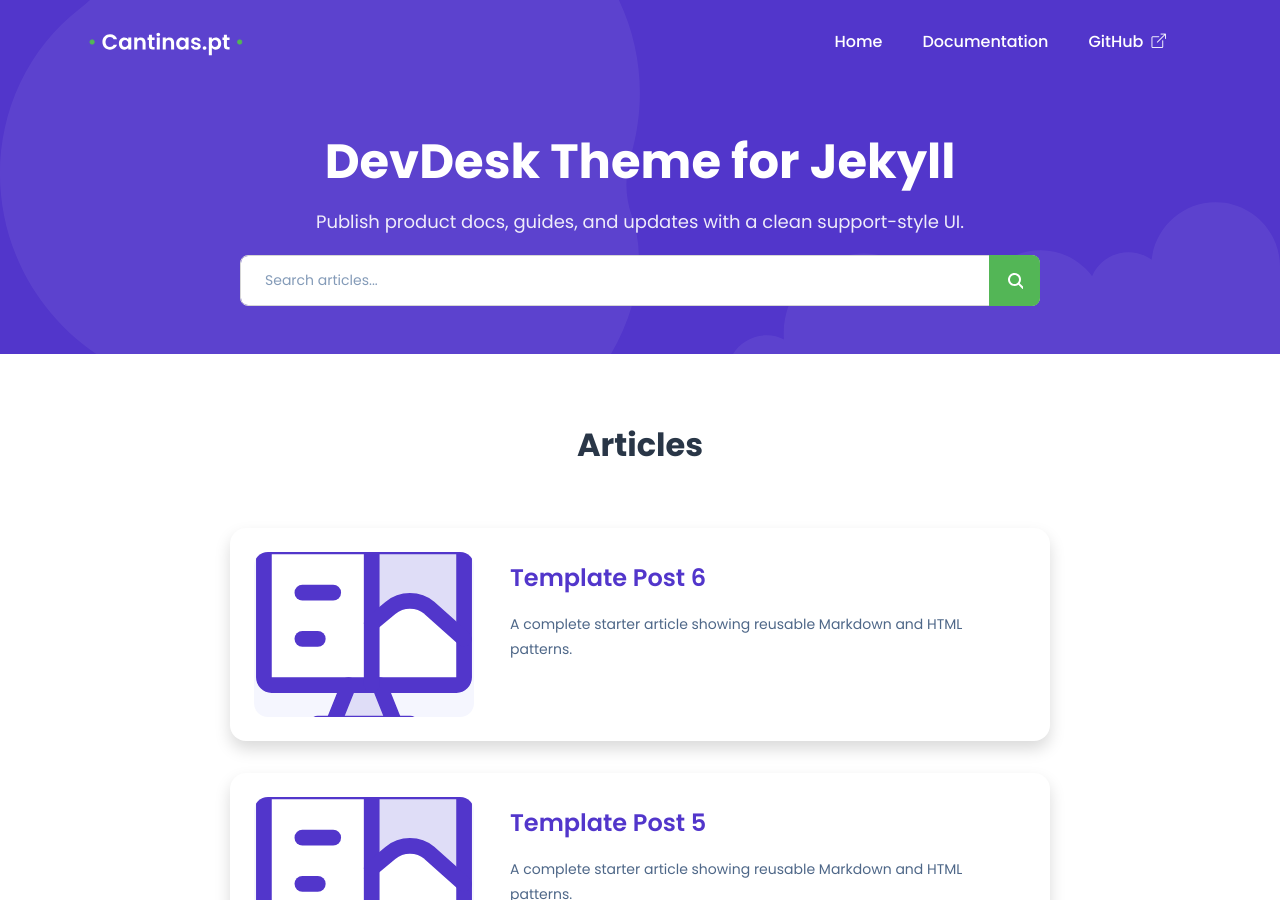
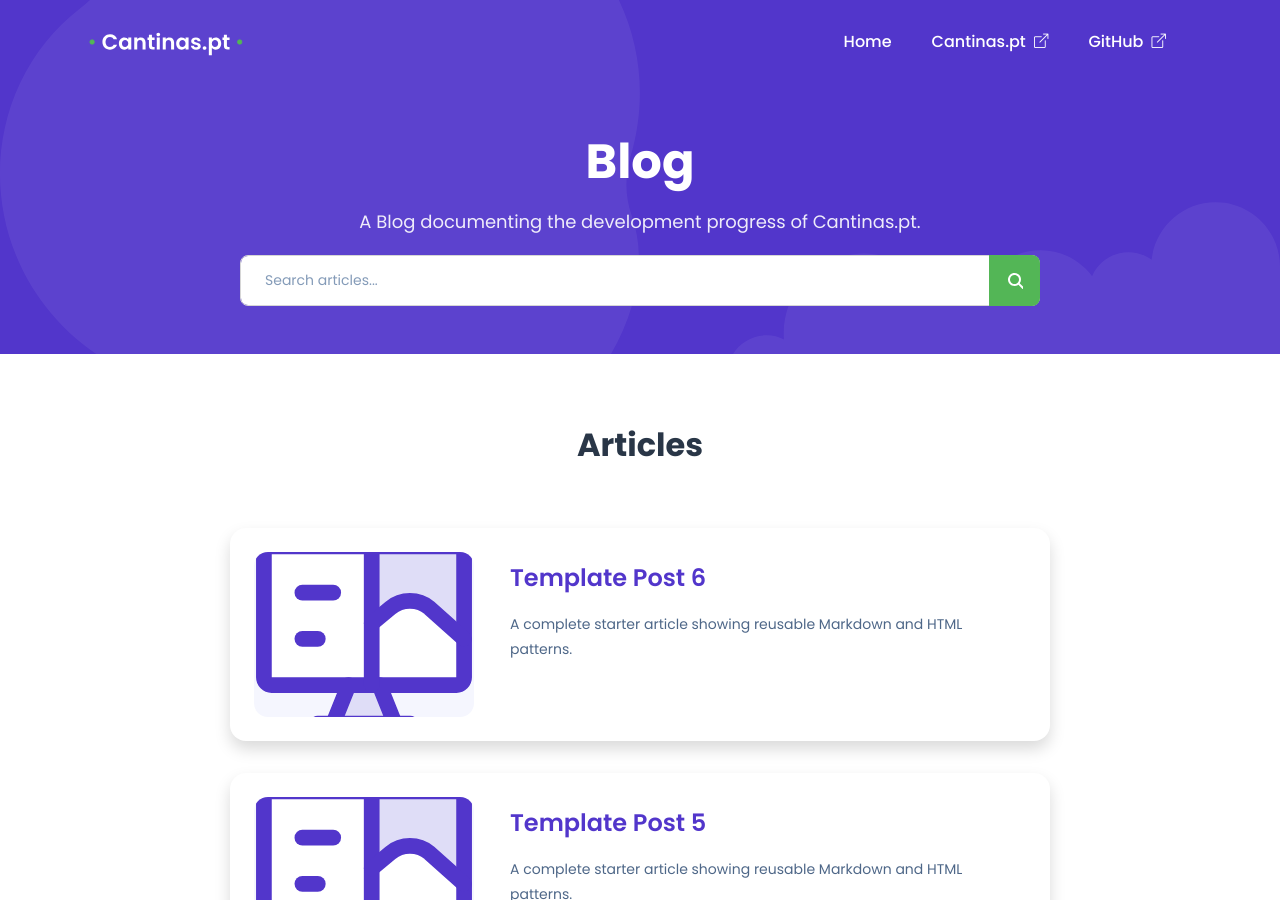
Before and after one commit to joaonunovalente/cantinas-blog, a Jekyll site: the page built from index.html, in a window 1280 px wide and 900 px high. Built offline with Jekyll 4.4.1, drawn with Linux system fonts in a browser that asks for light colours.

Commit message:
Update site configuration for Cantinas.pt blog

```diff
--- a/_config.yml
+++ b/_config.yml
@@ -1,8 +1,8 @@
-title: DevDesk Theme for Jekyll
-description: A polished, responsive knowledge-base and blog template powered by Jekyll.
-hero_subheading: Publish product docs, guides, and updates with a clean support-style UI.
+title: Blog
+description: A Blog documenting the development progress of Cantinas.pt.
+hero_subheading:
 baseurl: ""
-url: ""
+url: "https://blog.cantinas.pt"
 lang: en
 timezone: UTC
 markdown: kramdown
@@ -21,10 +21,10 @@ home_posts_limit: 4
 nav_links:
   - label: Home
     url: /
-  - label: Documentation
-    url: /#articles
+  - label: Cantinas.pt
+    url: https://cantinas.pt
   - label: GitHub
-    url: https://github.com/username/repository
+    url: https://github.com/joaonunovalente/cantinas
 
 defaults:
   - scope:
```
